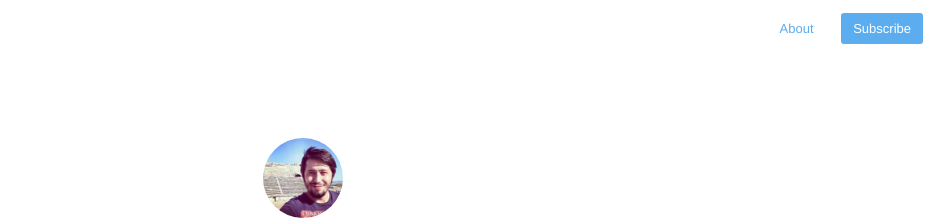
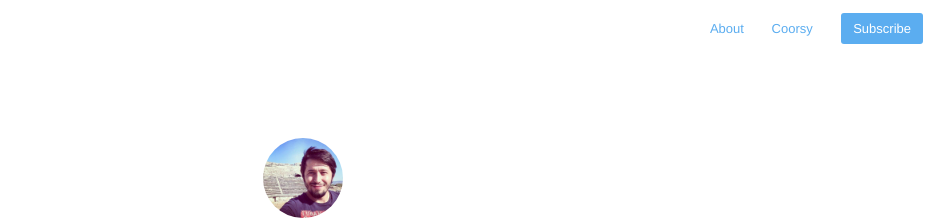
Before and after one commit to alidavut/blog, a Jekyll site: the page built from index.html, in a window 1280 px wide. Shown: the top 220 px of the page, without its empty margins (337-1280 px from the left). Built offline with Jekyll 4.4.1, drawn with Linux system fonts in a browser that asks for light colours; nearby versions of some CDN libraries; the list of posts is cut into pages by our own code.

Commit message:
add coorsy link

```diff
--- a/_includes/navigation.html
+++ b/_includes/navigation.html
@@ -6,5 +6,6 @@
     {% if page.url != "/about/" %}
         <a href="{{ site.baseurl }}about">About </a>
     {% endif %}
+    <a href="https://coorsy.com">Coorsy</a>
     <a class="cta" href="{{ site.baseurl }}feed.xml">Subscribe</a>
 </nav>
```
